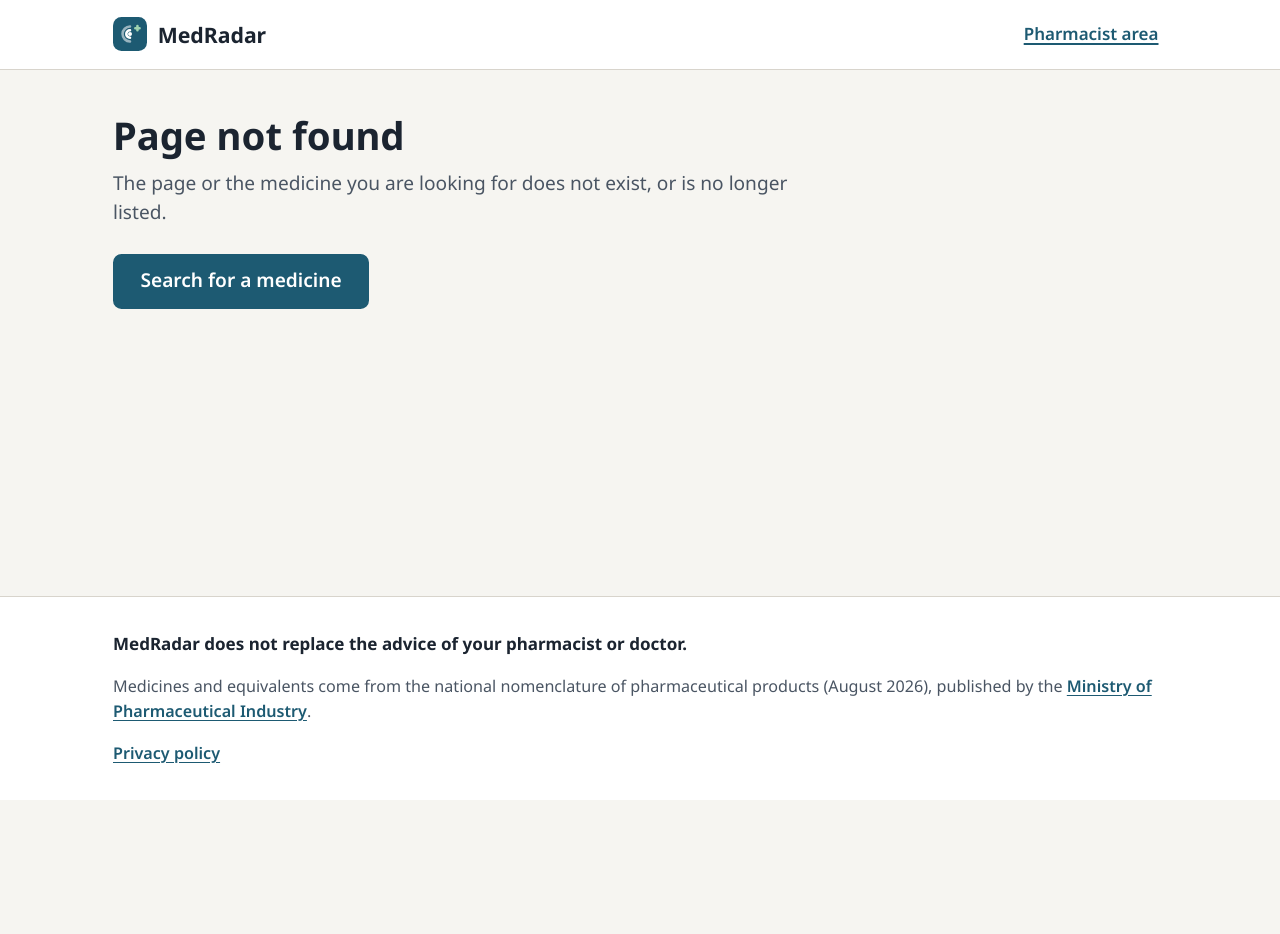
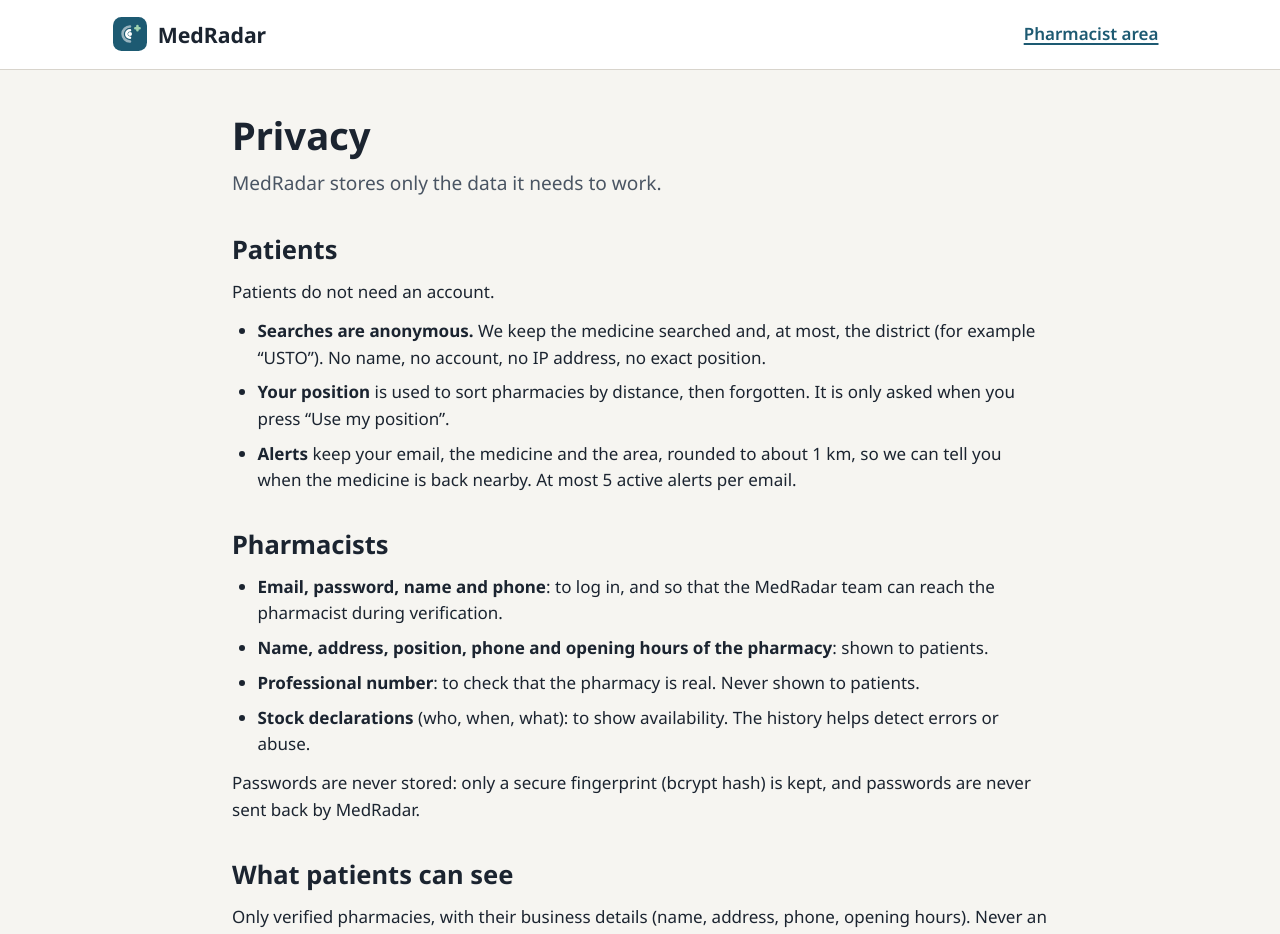
Before and after one commit to MessaoudiRym/MedRadar, a Next.js app in the folder frontend/: page /confidentialite in a window 1280 px wide. Before the commit this address had no page. Shown: the top 934 px of the page. Before the commit the page ends 800 px from the top, so only its background shows below. Built offline with nearby package versions, Linux system fonts and the light colour scheme.

Commit message:
Add privacy page
Same content as docs/privacy.md: what is stored for patients and pharmacists, why, and that patient searches are anonymous.

```diff
--- /dev/null
+++ b/frontend/src/app/confidentialite/page.tsx
@@ -0,0 +1,73 @@
+import type { Metadata } from "next";
+
+import { PageTitle } from "@/components/ui";
+
+export const metadata: Metadata = {
+  title: "Privacy",
+  description: "What MedRadar stores, why, and how patient searches stay anonymous.",
+};
+
+// Same content as docs/privacy.md
+export default function PrivacyPage() {
+  return (
+    <article className="mx-auto max-w-3xl space-y-8">
+      <PageTitle lead="MedRadar stores only the data it needs to work.">Privacy</PageTitle>
+
+      <section className="space-y-3">
+        <h2 className="text-2xl font-bold">Patients</h2>
+        <p>Patients do not need an account.</p>
+        <ul className="list-disc space-y-2 pl-6">
+          <li>
+            <strong>Searches are anonymous.</strong> We keep the medicine searched and, at most, the district
+            (for example “USTO”). No name, no account, no IP address, no exact position.
+          </li>
+          <li>
+            <strong>Your position</strong> is used to sort pharmacies by distance, then forgotten. It is only
+            asked when you press “Use my position”.
+          </li>
+          <li>
+            <strong>Alerts</strong> keep your email, the medicine and the area, rounded to about 1 km, so we can
+            tell you when the medicine is back nearby. At most 5 active alerts per email.
+          </li>
+        </ul>
+      </section>
+
+      <section className="space-y-3">
+        <h2 className="text-2xl font-bold">Pharmacists</h2>
+        <ul className="list-disc space-y-2 pl-6">
+          <li>
+            <strong>Email, password, name and phone</strong>: to log in, and so that the MedRadar team can reach
+            the pharmacist during verification.
+          </li>
+          <li>
+            <strong>Name, address, position, phone and opening hours of the pharmacy</strong>: shown to patients.
+          </li>
+          <li>
+            <strong>Professional number</strong>: to check that the pharmacy is real. Never shown to patients.
+          </li>
+          <li>
+            <strong>Stock declarations</strong> (who, when, what): to show availability. The history helps detect
+            errors or abuse.
+          </li>
+        </ul>
+        <p>
+          Passwords are never stored: only a secure fingerprint (bcrypt hash) is kept, and passwords are never
+          sent back by MedRadar.
+        </p>
+      </section>
+
+      <section className="space-y-3">
+        <h2 className="text-2xl font-bold">What patients can see</h2>
+        <p>
+          Only verified pharmacies, with their business details (name, address, phone, opening hours). Never an
+          email, a professional number or the account behind a pharmacy.
+        </p>
+      </section>
+
+      <section className="space-y-3">
+        <h2 className="text-2xl font-bold">Demo data</h2>
+        <p>The demo pharmacies, accounts and stock levels are fictional and contain no real personal data.</p>
+      </section>
+    </article>
+  );
+}
```
